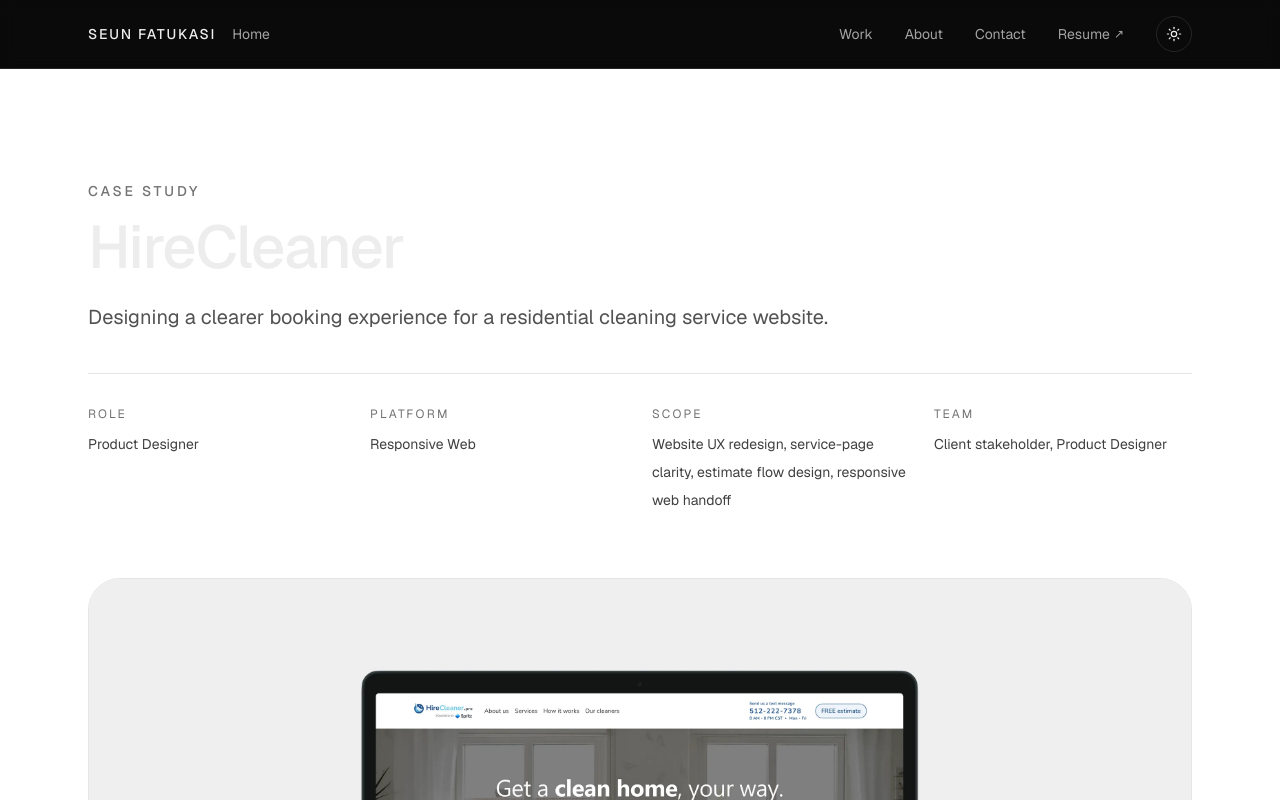
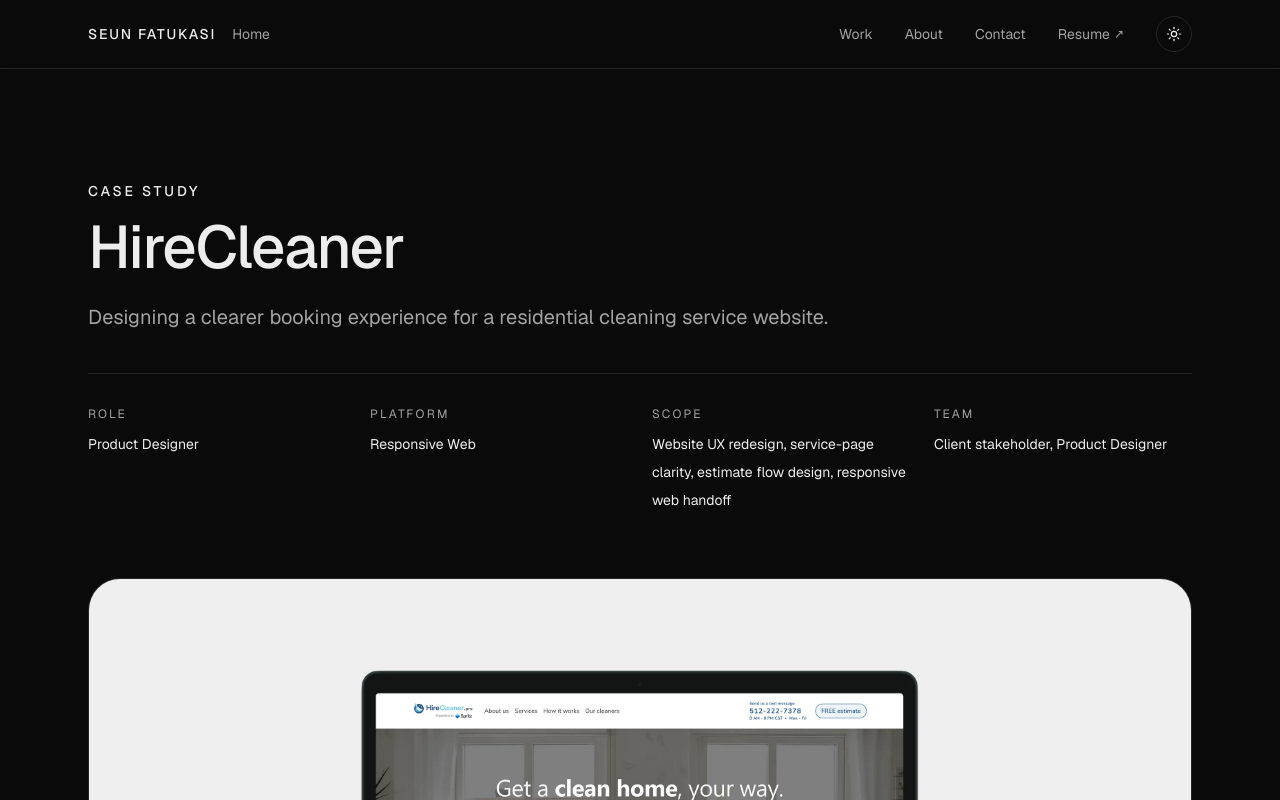
Before and after one commit to iamchrisfocus/portfolio-site, a Next.js app: page /work/hirecleaner in a window 1280 px wide. Shown: the top 800 px of the page. Built offline with nearby package versions, Linux system fonts and the light colour scheme.

Commit message:
Fix HireCleaner theme styling

```diff
--- a/app/work/hirecleaner/page.tsx
+++ b/app/work/hirecleaner/page.tsx
@@ -15,62 +15,65 @@
     <main className="min-h-screen bg-background text-foreground">
       <Navbar isCaseStudyPage />
 
-      <section className="bg-white pt-24 sm:pt-28">
+      <section
+        className="pt-24 sm:pt-28"
+        style={{ backgroundColor: "var(--background)" }}
+      >
         <Container>
           <div className="max-w-6xl">
-            <p className="mb-4 text-sm font-medium uppercase tracking-[0.2em] text-neutral-500">
+            <p className="mb-4 text-sm font-medium uppercase tracking-[0.2em] text-accent">
               Case Study
             </p>
 
-            <h1 className="max-w-4xl text-4xl font-medium tracking-tight sm:text-5xl md:text-6xl">
+            <h1 className="max-w-4xl text-4xl font-medium tracking-tight text-foreground sm:text-5xl md:text-6xl">
               HireCleaner
             </h1>
 
-            <p className="mt-6 max-w-3xl text-lg leading-8 text-neutral-600 sm:text-xl">
+            <p className="mt-6 max-w-3xl text-lg leading-8 text-muted sm:text-xl">
               Designing a clearer booking experience for a residential cleaning
               service website.
             </p>
 
-            <div className="mt-10 grid gap-6 border-t border-neutral-200 pt-8 sm:grid-cols-2 lg:grid-cols-4">
+            <div className="mt-10 grid gap-6 border-t border-border pt-8 sm:grid-cols-2 lg:grid-cols-4">
               <div>
-                <p className="text-xs uppercase tracking-[0.18em] text-neutral-500">
+                <p className="text-xs uppercase tracking-[0.18em] text-muted">
                   Role
                 </p>
-                <p className="mt-2 text-sm leading-7 text-neutral-700">
+                <p className="mt-2 text-sm leading-7 text-foreground">
                   Product Designer
                 </p>
               </div>
 
               <div>
-                <p className="text-xs uppercase tracking-[0.18em] text-neutral-500">
+                <p className="text-xs uppercase tracking-[0.18em] text-muted">
                   Platform
                 </p>
-                <p className="mt-2 text-sm leading-7 text-neutral-700">
+                <p className="mt-2 text-sm leading-7 text-foreground">
                   Responsive Web
                 </p>
               </div>
 
               <div>
-                <p className="text-xs uppercase tracking-[0.18em] text-neutral-500">
+                <p className="text-xs uppercase tracking-[0.18em] text-muted">
                   Scope
                 </p>
-                <p className="mt-2 text-sm leading-7 text-neutral-700">
+                <p className="mt-2 text-sm leading-7 text-foreground">
                   Website UX redesign, service-page clarity, estimate flow
                   design, responsive web handoff
                 </p>
               </div>
 
               <div>
-                <p className="text-xs uppercase tracking-[0.18em] text-neutral-500">
+                <p className="text-xs uppercase tracking-[0.18em] text-muted">
                   Team
                 </p>
-                <p className="mt-2 text-sm leading-7 text-neutral-700">
+                <p className="mt-2 text-sm leading-7 text-foreground">
                   Client stakeholder, Product Designer
                 </p>
               </div>
             </div>
 
-            <div className="mt-14 overflow-hidden rounded-[2rem] border border-neutral-200 sm:mt-16">
+            <div className="mt-14 overflow-hidden rounded-[2rem] border border-border sm:mt-16">
               <Image
                 src="/images/hirecleaner/hirecleaner-hero-composite.webp"
                 alt="HireCleaner website hero composite showing the homepage and estimate flow."
@@ -85,7 +88,7 @@
             <div className="mt-8">
               <a
                 href="#key-decisions"
-                className="inline-flex text-sm font-medium text-neutral-700 underline decoration-neutral-300 underline-offset-4 transition hover:text-black hover:decoration-neutral-500"
+                className="inline-flex text-sm font-medium text-foreground underline decoration-border underline-offset-4 transition hover:decoration-foreground"
               >
                 Skip to key decisions
               </a>
@@ -409,29 +412,29 @@
         </p>
 
         <div className="grid gap-4 pt-4 sm:grid-cols-3">
-          <div className="rounded-[1.75rem] border border-neutral-200 bg-neutral-50 px-6 py-8 sm:px-7">
-            <p className="text-4xl font-medium tracking-tight text-black sm:text-5xl">
+          <div className="rounded-[1.75rem] border border-border bg-card px-6 py-8 sm:px-7">
+            <p className="text-4xl font-medium tracking-tight text-foreground sm:text-5xl">
               1
             </p>
-            <p className="mt-3 text-sm uppercase tracking-[0.16em] text-neutral-500">
+            <p className="mt-3 text-sm uppercase tracking-[0.16em] text-muted">
               Homepage direction
             </p>
           </div>
 
-          <div className="rounded-[1.75rem] border border-neutral-200 bg-neutral-50 px-6 py-8 sm:px-7">
-            <p className="text-4xl font-medium tracking-tight text-black sm:text-5xl">
+          <div className="rounded-[1.75rem] border border-border bg-card px-6 py-8 sm:px-7">
+            <p className="text-4xl font-medium tracking-tight text-foreground sm:text-5xl">
               5
             </p>
-            <p className="mt-3 text-sm uppercase tracking-[0.16em] text-neutral-500">
+            <p className="mt-3 text-sm uppercase tracking-[0.16em] text-muted">
               Core service pages
             </p>
           </div>
 
-          <div className="rounded-[1.75rem] border border-neutral-200 bg-neutral-50 px-6 py-8 sm:px-7">
-            <p className="text-4xl font-medium tracking-tight text-black sm:text-5xl">
+          <div className="rounded-[1.75rem] border border-border bg-card px-6 py-8 sm:px-7">
+            <p className="text-4xl font-medium tracking-tight text-foreground sm:text-5xl">
               4
             </p>
-            <p className="mt-3 text-sm uppercase tracking-[0.16em] text-neutral-500">
+            <p className="mt-3 text-sm uppercase tracking-[0.16em] text-muted">
               Estimate flow stages
             </p>
           </div>
@@ -480,7 +483,10 @@
         ]}
       />
 
-      <section className="bg-background pt-24 sm:pt-28">
+      <section
+        className="py-10 sm:py-12"
+        style={{ backgroundColor: "var(--background)" }}
+      >
         <Container>
           <CaseStudyPagination
             previous={{ title: "Spritz", href: "/work/spritz" }}
```
